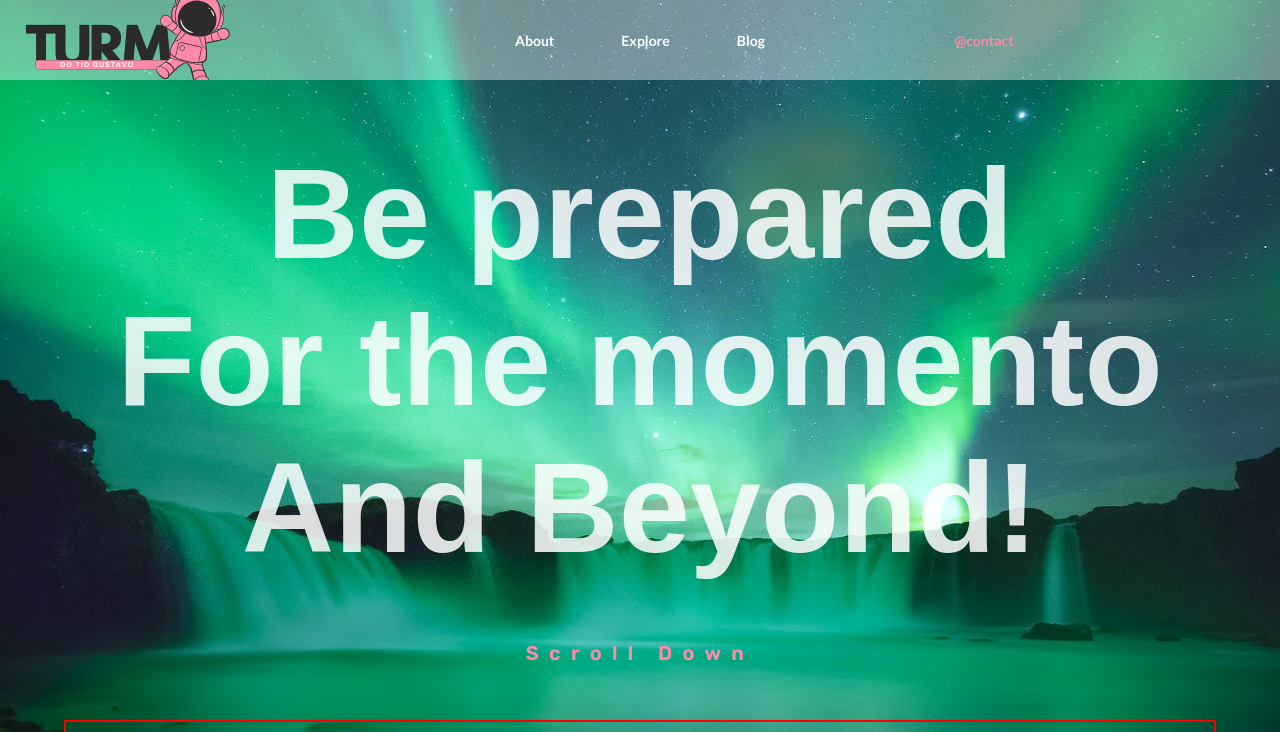
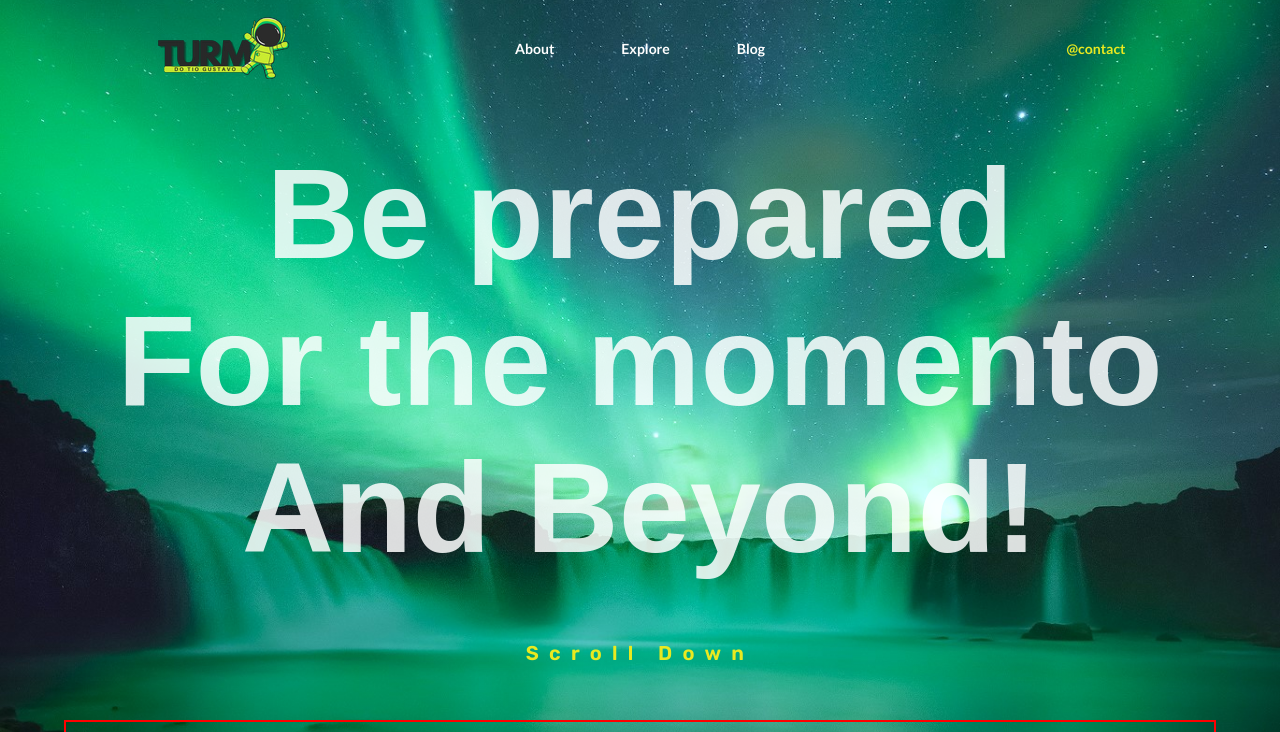
Before and after one commit to MaanueleFerreira/Primeira_Landing_page_diva, a plain HTML site: page src/index.html in a window 1280 px wide. Shown: the top 732 px of the page. Drawn offline with Linux system fonts and the light colour scheme; a web font is replaced by a local one.

Commit message:
aiiin como tá fofinho kkkk

```diff
--- a/src/index.html
+++ b/src/index.html
@@ -3,26 +3,17 @@
 <head>
     <meta charset="UTF-8">
     <meta name="viewport" content="width=device-width, initial-scale=1.0">
-    <title>Primeira Landingpage</title>
+    <title>Landingpage estelar</title>
     <link rel="stylesheet" href="style.css">
-    <link rel="shortcut icon" href="/image/favicon-astronauta.ico" type="image/x-icon">
+    <link rel="shortcut icon" href="/image/astronaut.icon.ico" type="image/x-icon">
+
 </head>
-<body>
 
-</body>
-<!DOCTYPE html>
-<html lang="en">
-<head>
-    <meta charset="UTF-8">
-    <meta name="viewport" content="width=device-width, initial-scale=1.0">
-    <title>Minha primeira Landing Page</title>
-    <link rel="stylesheet" href="style.css">
-</head>
 
 <body>
     <header>
         <div class="header-divs" id="logotipo-amg-gustavo">
-            <img src="/image/imagem-logo.png" alt="Logotipo turma do gustavo">
+            <img src="/image/2.png" alt="Logotipo turma do gustavo">
         </div>
 
         <div class="header-divs">
--- a/src/style.css
+++ b/src/style.css
@@ -17,14 +17,11 @@ color : #2B2B2B */
 
 header {
     width: 100vw;
-    height: 10vh;
+    height: 12vh;
 
     position: absolute;
     display: flex;
-    justify-content: space-around;
-
-
-    background-color: rgba(255, 255, 255, 0.4);
+    justify-content: space-evenly;
 }
 
 .header-divs {
@@ -38,13 +35,7 @@ header {
     display: flex;
 
     align-items: center;
-}
-
-
-/*ajeitar dimensao imagem, não consigo*/
-#logotipo-amg-gustavo {
-
-
+    justify-content: space-around;
 }
 
 #header-menus {
@@ -57,7 +48,7 @@ header {
 
 #header-contato {
     padding-left: 10vh;
-    color: #FF8BAA;
+    color: #e9e920;
 }
 
 
@@ -75,6 +66,7 @@ main {
     width: 100%;
     margin-top: -50vh;
     top: -50vh;
+    background-size: cover;
 }
 
 #prinipal-gradiente-fundo {
@@ -125,7 +117,7 @@ main {
     color: white;
     letter-spacing: 0.8vw;
     font-family: 'Rubik', sans-serif;
-    color: #FF8BAA;
+    color: #e9e920;
     font-weight: 600;
 
     animation: anim-scroll 3s infinite ease;
```
Also changed, not shown: image/2.png (added), image/3.png (added), image/4/imagem-logo.png (renamed from image/imagem-logo.png), image/4/imagem-talv-footer.png (renamed from image/imagem-talv-footer.png), image/4/imagem-talvez-footer.png (renamed from image/imagem-talvez-footer.png), image/4/testar essa também.png (renamed from image/testar essa também.png), image/astronaut.icon.ico (added), image/favicon-astronauta.ico (deleted), image/favicon-dedios.ico (deleted), 4 other files.
